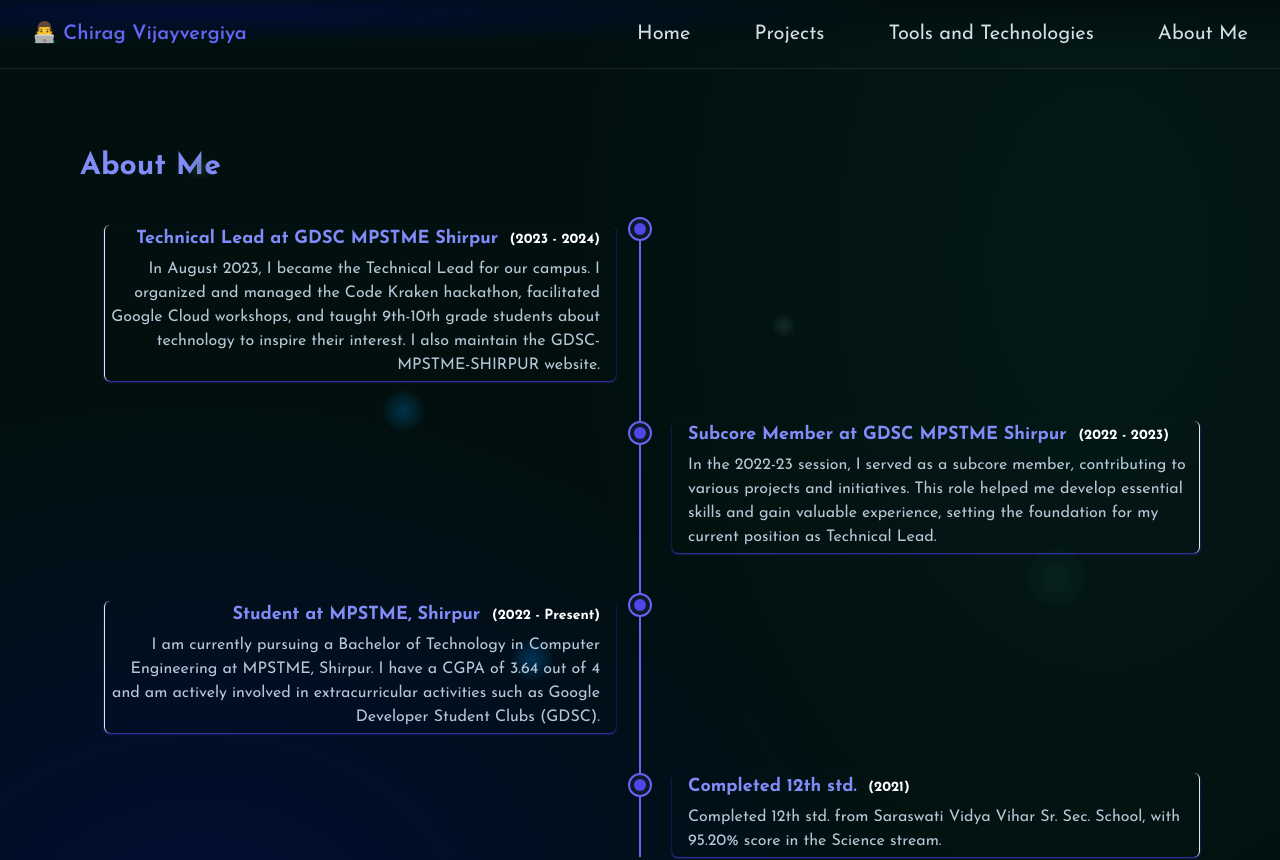
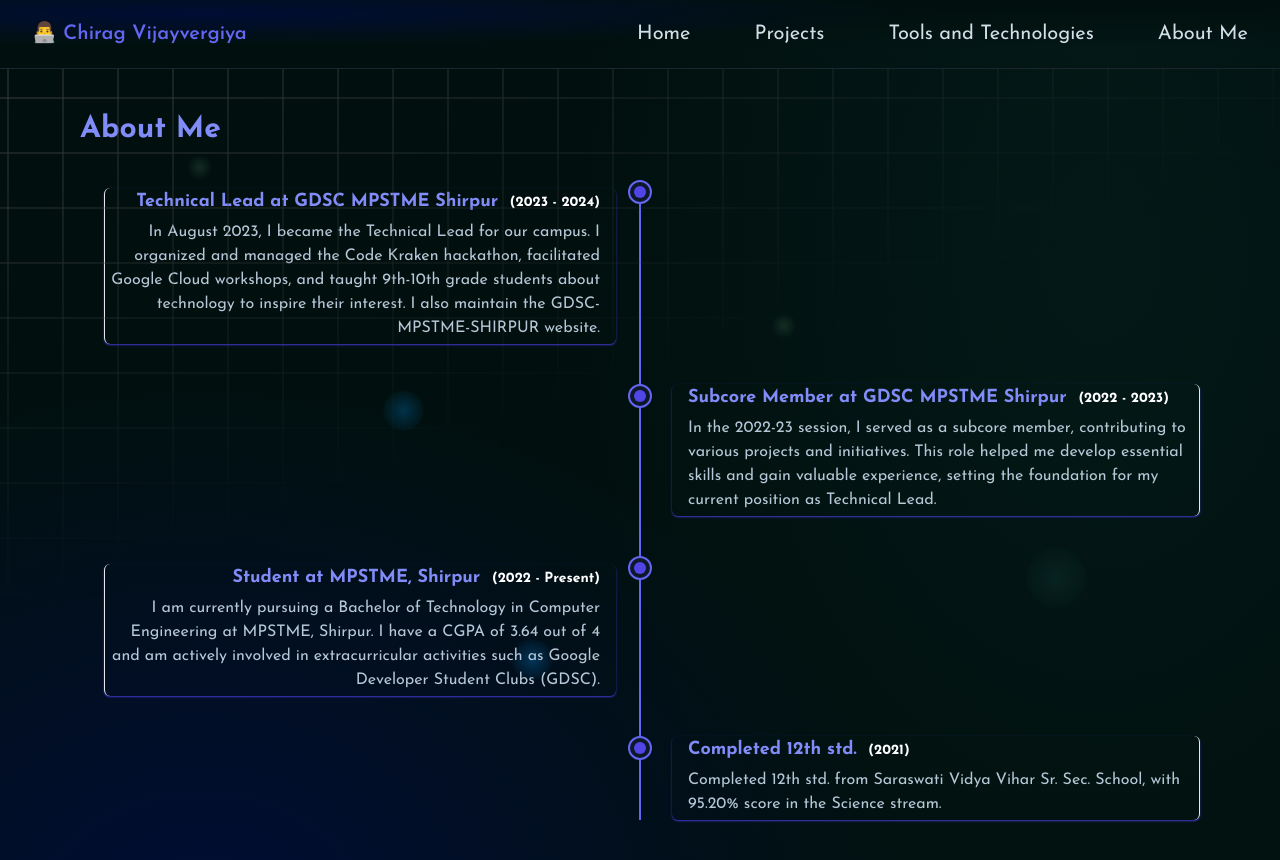
Before and after one commit to chirag412vijayvergiya/Portfolio, a Next.js app: page /about-me in a window 1280 px wide. Shown: the top 860 px of the page. Built offline with nearby package versions, Linux system fonts and the light colour scheme.

Commit message:
background

```diff
--- a/app/_components/Header.js
+++ b/app/_components/Header.js
@@ -4,7 +4,7 @@
 function Header() {
   return (
     <header
-      className="top-0 sticky  border-b border-primary-900 px-8 py-5 z-[1000]"
+      className="top-0 border-b border-primary-900 px-8 py-5 z-[1000] w-full fixed"
       style={{
         backgroundImage: `
         radial-gradient(40.87% 69.47% at 85.87% 81.98%, rgba(30, 115, 104, 0.09) 0%, rgba(121, 255, 175, 0) 100%),
--- a/app/_components/Timeline.js
+++ b/app/_components/Timeline.js
@@ -2,7 +2,7 @@
 
 function Timeline() {
   return (
-    <section className="px-4 md:px-[5rem] pb-6 py-[5rem]">
+    <section className="px-4 md:px-[5rem] pb-6 py-[7rem]">
       <h2 className="text-indigo-400 text-[30px] md:text-3xl font-title-big font-bold mb-8">
         About Me
       </h2>
--- a/app/_styles/globals.css
+++ b/app/_styles/globals.css
@@ -13,8 +13,12 @@
     animation: rotate 1s infinite linear;
   }
 
+  /* body {
+    background-color: rgb(8, 3, 34);
+  } */
+
   body {
-    background-color: rgb(8, 3, 34);
+    background: rgb(0, 0, 0);
   }
 
   .spinner-mini {
@@ -103,3 +107,41 @@
   animation-duration: 12s;
   animation-delay: calc(-1s * var(--i));
 }
+
+.vertical-timeline-element-content {
+  box-shadow: 0 0.25em 0.5em 0 rgba(0, 0, 0, 0.25),
+    0 0.4em 1.25em 0 rgba(0, 0, 0, 0.15) !important;
+  padding: 2em 3em !important;
+}
+
+@media only screen and (max-width: 1700px) {
+  .vertical-timeline-element-date {
+    display: block !important;
+    float: none !important;
+    color: rgb(44, 44, 44);
+    margin-top: 1.5em;
+  }
+}
+
+body::before {
+  --size: 55px;
+  --line: #454343; /* Changed to white for better visibility */
+  content: "";
+  height: 100vh;
+  width: 100vw;
+  position: fixed;
+  background: linear-gradient(
+        90deg,
+        var(--line) 1px,
+        transparent 1px var(--size)
+      )
+      50% 50% / var(--size) var(--size),
+    linear-gradient(var(--line) 1px, transparent 1px var(--size)) 50% 50% /
+      var(--size) var(--size);
+  -webkit-mask: linear-gradient(-20deg, transparent 50%, rgb(5, 0, 0));
+  mask: linear-gradient(-20deg, transparent 50%, rgb(3, 0, 0));
+  top: 0;
+  transform-style: flat;
+  pointer-events: none;
+  z-index: 1;
+}
--- a/app/page.js
+++ b/app/page.js
@@ -5,7 +5,7 @@
 
 export default function Home() {
   return (
-    <main className="md:mt-14 mx-auto px-8 pt-12 pb-0 md:mb-[-126px] min-h-screen md:px-16">
+    <main className="md:mt-20 mx-auto px-8 pt-12 pb-0 md:mb-[-126px] min-h-screen md:px-16">
       <div className="container mx-auto flex flex-col py-12">
         <div className="w-full flex flex-col lg:flex-row lg:items-center justify-between">
           <div className="flex flex-col justify-center text-center lg:text-left lg:w-1/2">
--- a/app/projects/page.js
+++ b/app/projects/page.js
@@ -5,7 +5,7 @@
 
 function page() {
   return (
-    <section className="px-4 md:px-[5rem] pb-6 py-[5rem]">
+    <section className="px-4 md:px-[5rem] pb-6 py-[7rem] ">
       <h2 className="text-indigo-400 text-[30px] md:text-3xl font-bold mb-8">
         Projects
       </h2>
--- a/app/tools-and-technologies/page.js
+++ b/app/tools-and-technologies/page.js
@@ -3,7 +3,7 @@
 
 function page() {
   return (
-    <section className=" px-4 md:px-[5rem] pb-6 py-[5rem]">
+    <section className="px-4 md:px-[5rem] pb-6 py-[7rem] ">
       <h2 className="text-indigo-400 text-[30px] md:text-3xl font-bold mb-8">
         Tools and Technologies
       </h2>
```
